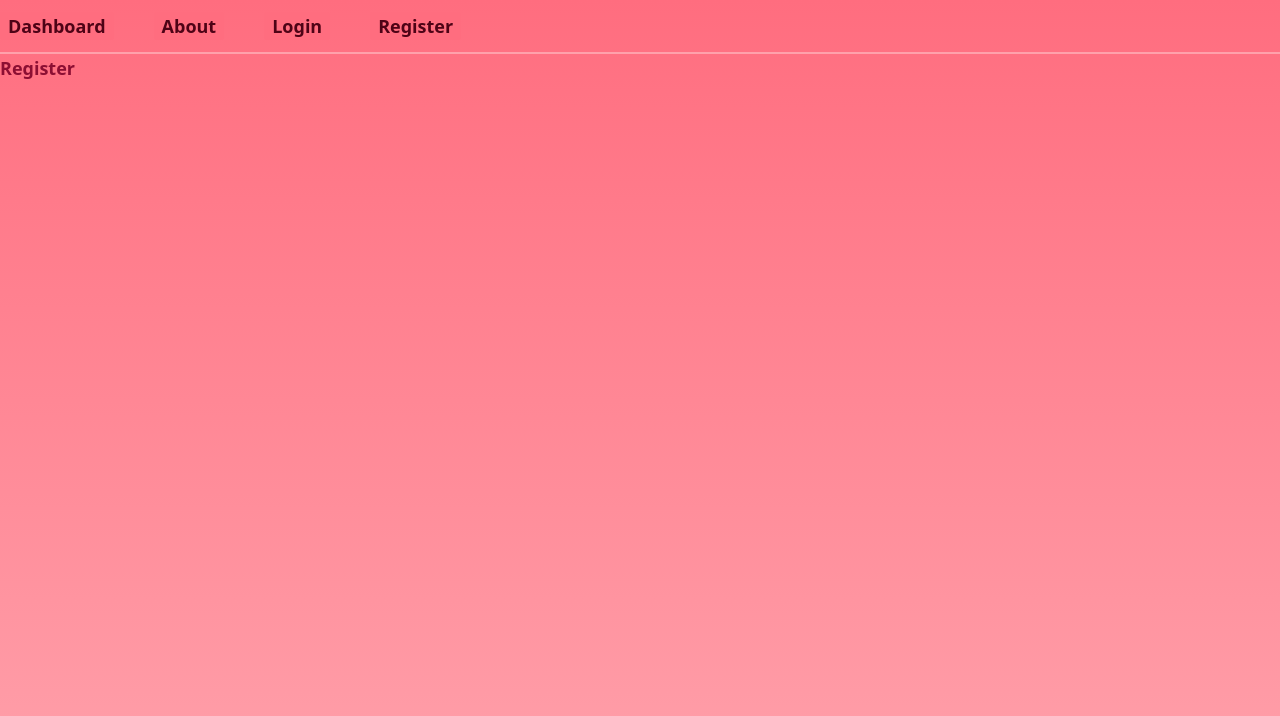
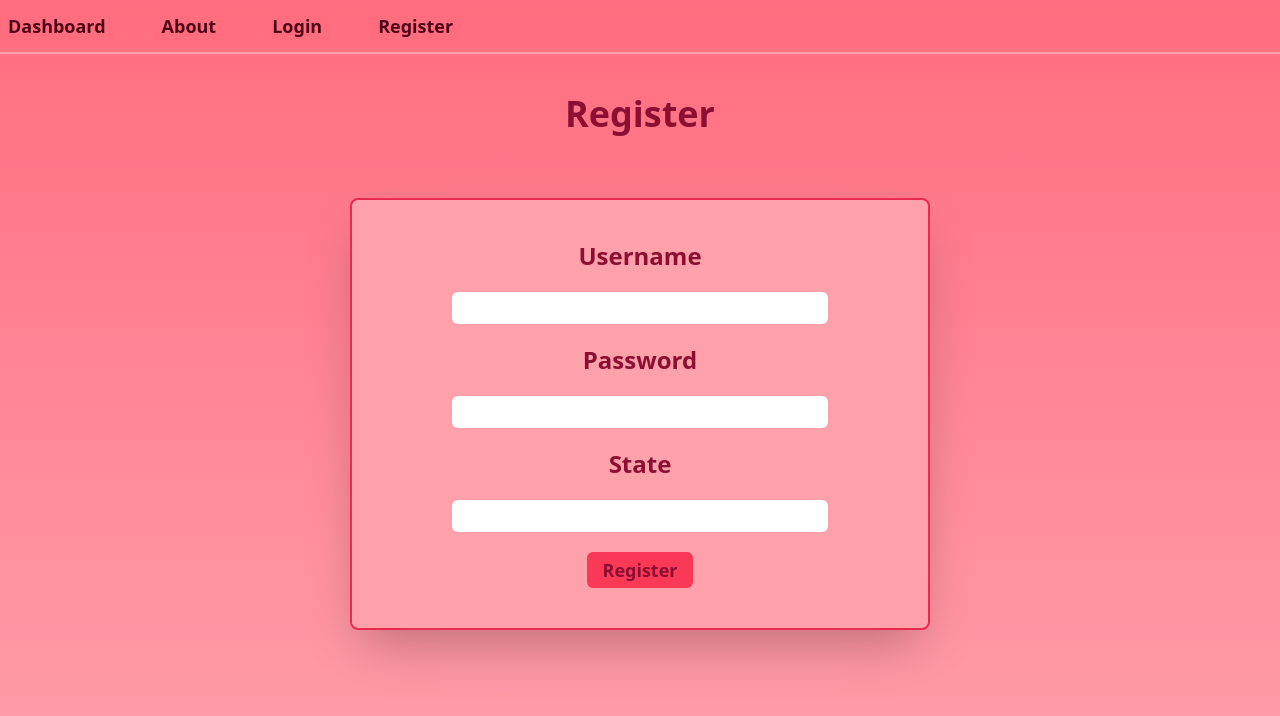
Before and after one commit to Dey11/du_3, a React (Vite) app in the folder frontend/: page /register in a window 1280 px wide. Shown: the top 716 px of the page. Built offline with nearby package versions, Linux system fonts and the light colour scheme.

Commit message:
Implement registration and fix login

```diff
--- a/frontend/src/pages/Login.jsx
+++ b/frontend/src/pages/Login.jsx
@@ -29,6 +29,7 @@ const Login = () => {
         });
         setRedirect(true);
         const token = response.data.token;
+        console.log(token);
         localStorage.setItem("token", token);
       }
 
@@ -43,9 +44,10 @@ const Login = () => {
 
   return (
     <div className=" h-full">
+      <h1 className="text-4xl pt-10 mx-auto text-center">Log In</h1>
       <div className="">
         <form
-          className="border-2 border-[#ea294f] max-w-fit text-2xl mt-28 p-10 px-24 mx-auto
+          className="border-2 border-[#ea294f] max-w-fit text-2xl mt-16 p-10 px-24 mx-auto
         text-center space-y-5 rounded-lg bg-[#ffa1ab] shadow-2xl"
           onSubmit={handleSubmit}
         >
--- a/frontend/src/pages/Register.jsx
+++ b/frontend/src/pages/Register.jsx
@@ -1,7 +1,72 @@
 import React from "react";
+import { useState, useContext } from "react";
+import axios from "axios";
 
 const Register = () => {
-  return <div>Register</div>;
+  const [username, setUsername] = useState("");
+  const [password, setPassword] = useState("");
+  const [state, setState] = useState("");
+
+  const handleSubmit = async (e) => {
+    e.preventDefault();
+    try {
+      const response = await axios.post(
+        "http://localhost:3000/auth/register",
+        {
+          username,
+          password,
+          state,
+        },
+        { useCredentails: true }
+      );
+
+      if (response.status === 200) {
+        console.log("User registered");
+      }
+
+      setUsername("");
+      setPassword("");
+      setState("");
+    } catch (error) {
+      console.log(error);
+    }
+  };
+
+  return (
+    <div className=" h-full">
+      <h1 className="text-4xl pt-10 mx-auto text-center">Register</h1>
+      <div className="">
+        <form
+          className="border-2 border-[#ea294f] max-w-fit text-2xl mt-16 p-10 px-24 mx-auto
+        text-center space-y-5 rounded-lg bg-[#ffa1ab] shadow-2xl"
+          onSubmit={handleSubmit}
+        >
+          <p>Username</p>
+          <input
+            className="rounded-md mx-1 px-1 sm:text-2xl text-lg"
+            onChange={(e) => setUsername(e.target.value)}
+            value={username}
+          />
+          <p>Password</p>
+          <input
+            className="rounded-md  mx-1 px-1 sm:text-2xl text-lg"
+            type="password"
+            onChange={(e) => setPassword(e.target.value)}
+            value={password}
+          />
+          <p>State</p>
+          <input
+            className="rounded-md  mx-1 px-1 sm:text-2xl text-lg"
+            onChange={(e) => setState(e.target.value)}
+            value={state}
+          />
+          <button className="block mx-auto bg-[#fa3956] text-lg rounded-md py-1 px-4">
+            Register
+          </button>
+        </form>
+      </div>
+    </div>
+  );
 };
 
 export default Register;
```
